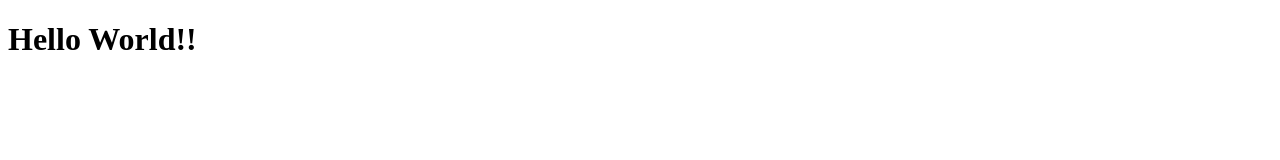
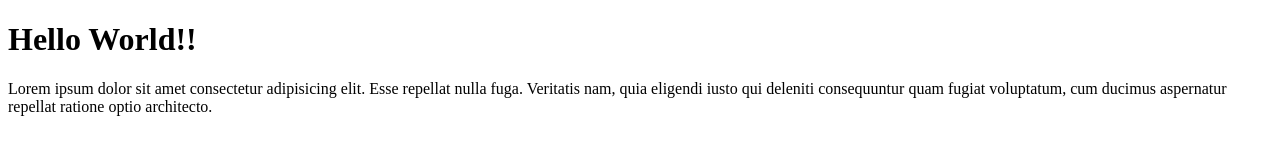
Before and after one commit to m-tsaqif/coba-gitignore, a plain HTML site: page index.html in a window 1280 px wide. Drawn offline with Linux system fonts and the light colour scheme.

Commit message:
menambahkan paragraf pada index.html

```diff
--- a/index.html
+++ b/index.html
@@ -7,5 +7,6 @@
 </head>
 <body>
     <h1>Hello World!!</h1>
+    <p>Lorem ipsum dolor sit amet consectetur adipisicing elit. Esse repellat nulla fuga. Veritatis nam, quia eligendi iusto qui deleniti consequuntur quam fugiat voluptatum, cum ducimus aspernatur repellat ratione optio architecto.</p>
 </body>
 </html>
```
